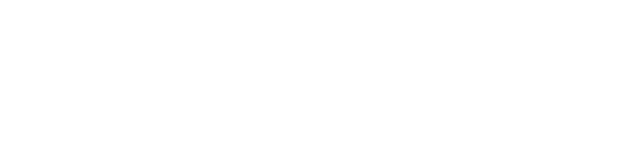
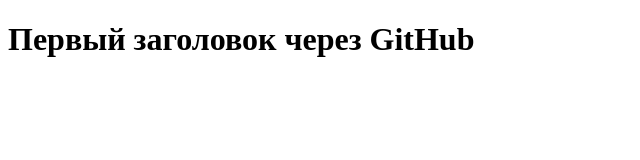
Before and after one commit to DimaSVR/test_site1, a plain HTML site: page index.html in a window 1280 px wide. Shown: the whole page, without its empty margins (0-640 px from the left). Drawn offline with Linux system fonts and the light colour scheme.

Commit message:
Добавили первый заголовок

```diff
--- a/index.html
+++ b/index.html
@@ -8,6 +8,6 @@
     <link rel="stylesheet" href="style.css">
 </head>
 <body>
-
+    <h1>Первый заголовок через GitHub</h1>
 </body>
 </html>
```
